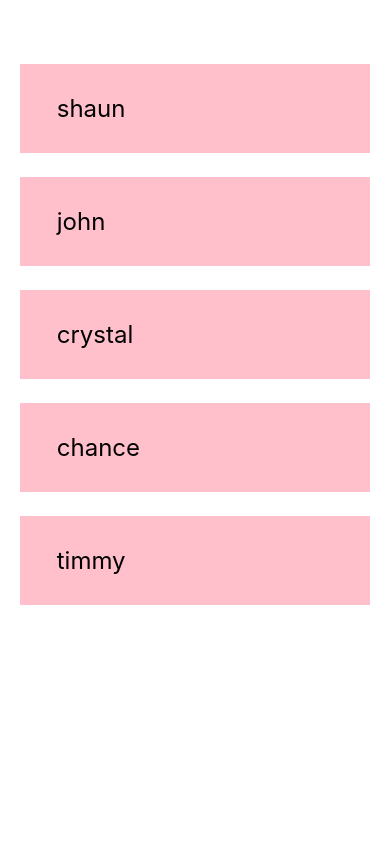
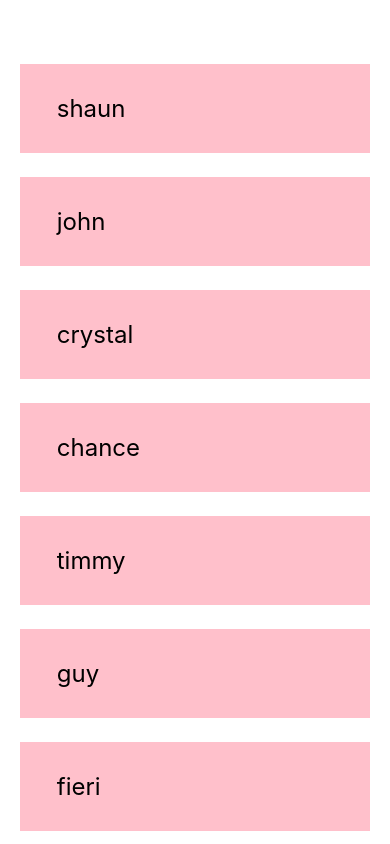
Before and after one commit to jawad727/ReactNativeTutorial, a React Native app in the folder firstApp/: screen / in a window 390 px wide. Built offline with nearby package versions, Linux system fonts and the light colour scheme.

Commit message:
FlatList array rendering (more effecient than ScrollView)

```diff
--- a/firstApp/App.js
+++ b/firstApp/App.js
@@ -1,27 +1,37 @@
 import React, { useState } from 'react';
-import { StyleSheet, Text, View, Button, ScrollView } from 'react-native';
+import { StyleSheet, Text, View, Button, FlatList } from 'react-native';
 
 export default function App() {
 
   const [people, setPeople] = useState([
-    { name: "shaun", key: "1" },
-    { name: "john", key: "2" },
-    { name: "crystal", key: "3" },
-    { name: "chance", key: "4" },
-    { name: "timmy", key: "5" }
+    { name: "shaun", id: "1" },
+    { name: "john", id: "2" },
+    { name: "crystal", id: "3" },
+    { name: "chance", id: "4" },
+    { name: "timmy", id: "5" },
+    { name: "guy", id: "6" },
+    { name: "fieri", id: "7" },
+    { name: "ghandi", id: "8" }
   ])
 
   return (
     <View style={styles.container}>
-      <ScrollView>
+
+    <FlatList // FlatList is more efficient than ScrollView because  it doesnt automatically render everything, but rather waits until you've scrolled to render
+      numColumns={1}
+      keyExtractor={(item) => item.id} //allows us to have IDs or other attributes as keys
+      data={people}
+      renderItem={( {item} ) => (
+        <Text style={styles.item} > {item.name} </Text>
+    )} />
+
+      {/* <ScrollView>
         {people.map(item => (
-
             <View key={item.key}>
               <Text style={styles.item} > {item.name} </Text>
             </View>
-
         ))}
-      </ScrollView>
+      </ScrollView> */}
     </View>
   );
 }
```
